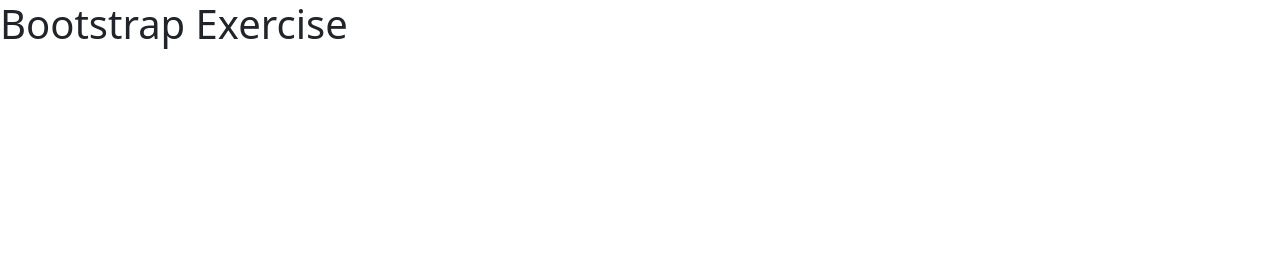
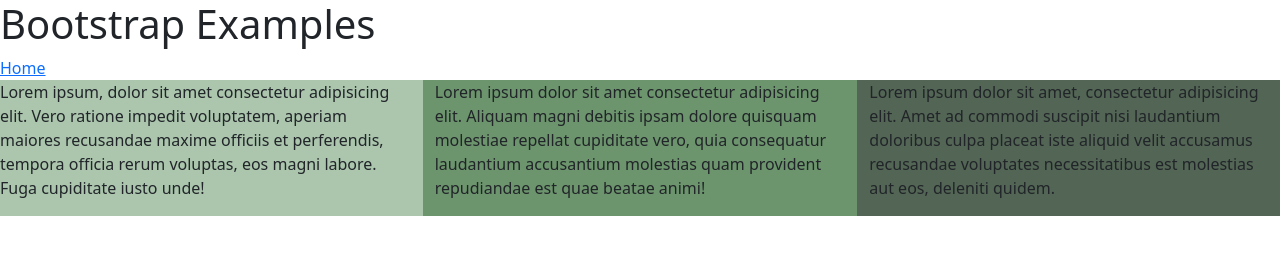
Before and after one commit to chauni/bootstrap-examples, a plain HTML site: page index.html in a window 1280 px wide. Drawn offline with nearby package versions, Linux system fonts and the light colour scheme.

Commit message:
added bootstrap and paragraphs w/bg color

```diff
--- /dev/null
+++ b/css/styles.css
@@ -0,0 +1,15 @@
+#main-container {
+    background-color: #ccc;
+}
+
+.lorem1 {
+    background-color: #abc6ad;
+}
+
+.lorem2 {
+    background-color: rgb(109, 149, 109);
+}
+
+.lorem3 {
+    background-color: rgb(83, 101, 84);
+}
--- a/index.html
+++ b/index.html
@@ -12,9 +12,47 @@ beta1/dist/css/bootstrap.min.css"
 r"
       crossorigin="anonymous"
     />
+    <link rel="stylesheet" href="./css/styles.css" />
   </head>
   <body>
-    <h1>Bootstrap Exercise</h1>
+    <h1>Bootstrap Examples</h1>
+
+    <nav>
+      <a href="index.html">Home</a>
+    </nav>
+
+    <main>
+      <div id="main-container">
+        <div class="row">
+          <div class="col-md-4 lorem1">
+            <p>
+              Lorem ipsum, dolor sit amet consectetur adipisicing elit. Vero
+              ratione impedit voluptatem, aperiam maiores recusandae maxime
+              officiis et perferendis, tempora officia rerum voluptas, eos magni
+              labore. Fuga cupiditate iusto unde!
+            </p>
+          </div>
+
+          <div class="col-md-4 lorem2">
+            <p>
+              Lorem ipsum dolor sit amet consectetur adipisicing elit. Aliquam
+              magni debitis ipsam dolore quisquam molestiae repellat cupiditate
+              vero, quia consequatur laudantium accusantium molestias quam
+              provident repudiandae est quae beatae animi!
+            </p>
+          </div>
+
+          <div class="col-md-4 lorem3">
+            <p>
+              Lorem ipsum dolor sit amet, consectetur adipisicing elit. Amet ad
+              commodi suscipit nisi laudantium doloribus culpa placeat iste
+              aliquid velit accusamus recusandae voluptates necessitatibus est
+              molestias aut eos, deleniti quidem.
+            </p>
+          </div>
+        </div>
+      </div>
+    </main>
 
     <script
       src="https://cdn.jsdelivr.net/npm/bootstrap@5.2.0-
```
Also changed, not shown: styles.css (deleted).
